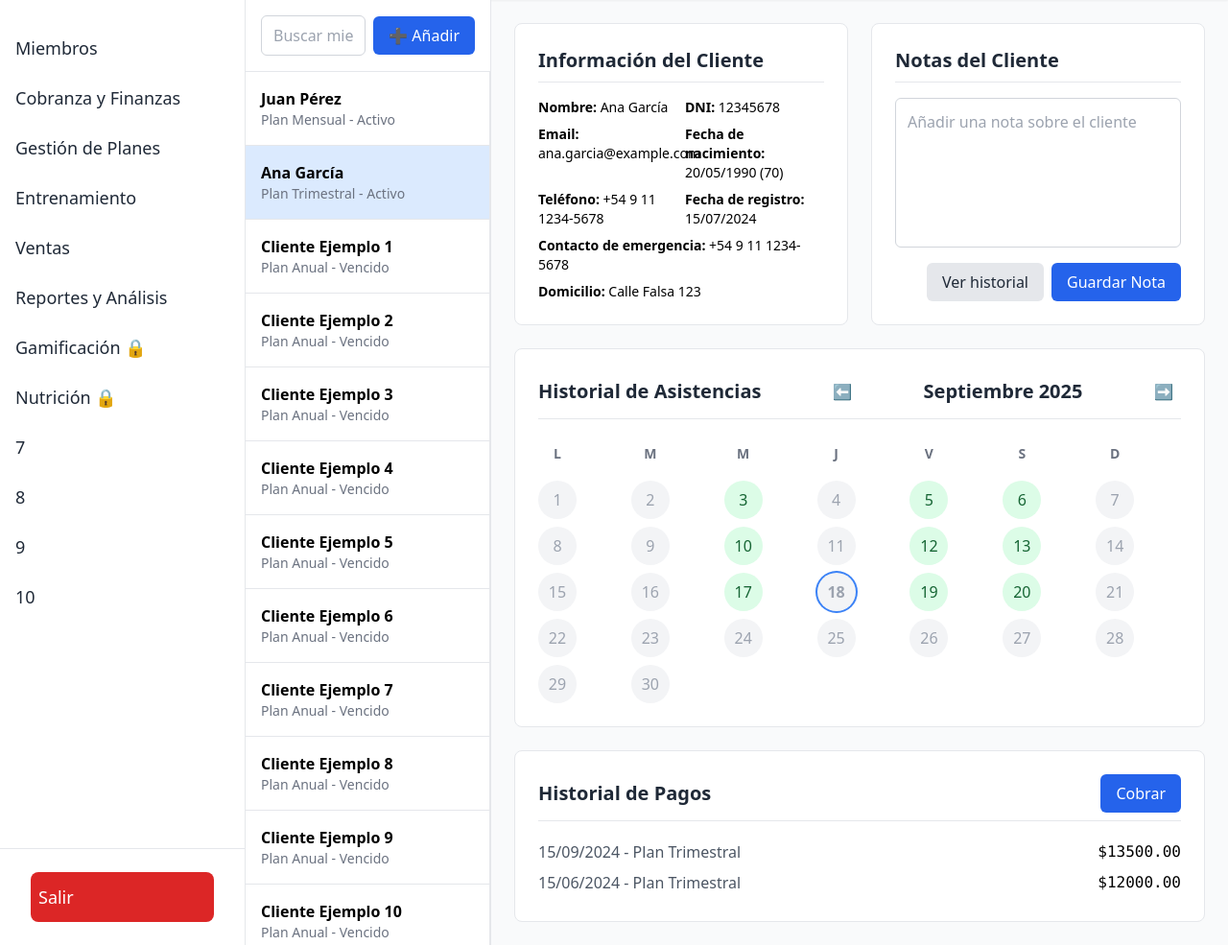
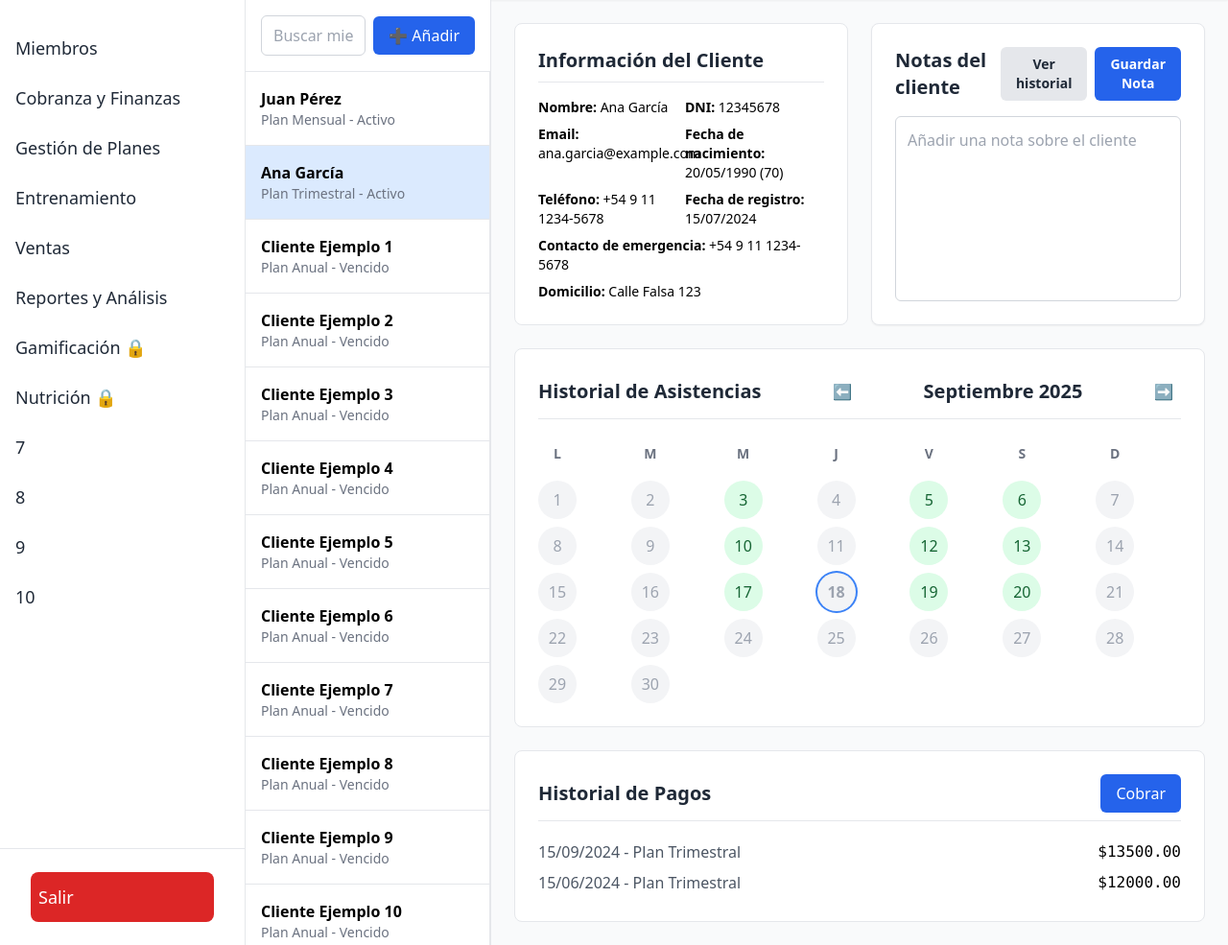
Before and after one commit to ismaelpascal/SaaSGYM, a PHP site: page /SaaSGYM/public/clients in a window 1280 px wide. Shown: the part 85-1070 px from the top of the page at 96% size. Run offline with PHP 8.4, Linux system fonts and the light colour scheme; some libraries are stand-ins or nearby versions.

Commit message:
0.8.1 Clients

```diff
--- a/src/views/components/clients/clientNotes.php
+++ b/src/views/components/clients/clientNotes.php
@@ -1,17 +1,15 @@
-<div class="bg-white p-6 rounded-lg border border-gray-200 h-full flex flex-col">
-    <h3 class="text-xl font-bold text-gray-800 border-b pb-2 mb-4">Notas del Cliente</h3>
+<div class="bg-white p-6 rounded-lg border border-gray-200 shadow-sm h-full flex flex-col">
+    <div class="flex justify-between items-center mb-4 flex-shrink-0">
+        <h3 class="text-xl font-bold text-gray-800">Notas del cliente</h3>
+        <div class="flex space-x-2">
+            <button id="openNoteHistoryBtn" type="button" class="bg-gray-200 text-gray-800 py-2 px-4 rounded-md hover:bg-gray-300 font-semibold text-sm">
+                Ver historial
+            </button>
+            <button class="bg-blue-600 text-white py-2 px-4 rounded-md hover:bg-blue-700 font-semibold text-sm">
+                Guardar Nota
+            </button>
+        </div>
+    </div>
 
-    <textarea
-        class="w-full flex-grow p-3 border border-gray-300 rounded-md resize-none focus:outline-none focus:ring-2 focus:ring-blue-500"
-        placeholder="Añadir una nota sobre el cliente"
-    ></textarea>
-
-    <div class="mt-4 flex justify-end space-x-2">
-        <button id="openNoteHistoryBtn" type="button" class="bg-gray-200 text-gray-800 py-2 px-4 rounded-md hover:bg-gray-300">
-            Ver historial
-        </button>
-        <button class="bg-blue-600 text-white py-2 px-4 rounded-md hover:bg-blue-700">
-            Guardar Nota
-        </button>
-    </div>
+    <textarea class="w-full flex-grow p-3 border border-gray-300 rounded-md resize-none" placeholder="Añadir una nota sobre el cliente"></textarea>
 </div>
```
Also changed, not shown: src/views/components/sideBar.php (renamed from src/views/components/sidebar.php).
